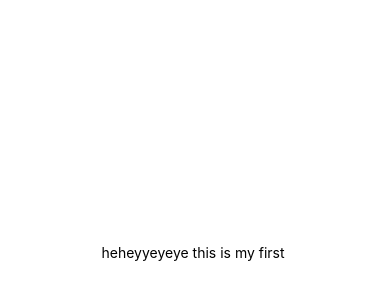
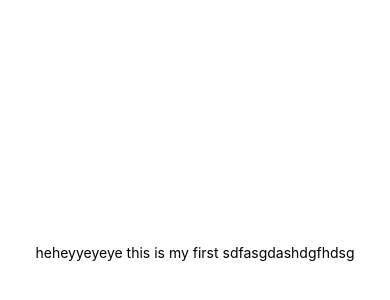
Before and after one commit to jstgrowup/React-Native, a React Native app: screen / in a window 390 px wide. Shown: the part 170-470 px from the top of the page. Built offline with nearby package versions, Linux system fonts and the light colour scheme.

Commit message:
2nd push

```diff
--- a/App.js
+++ b/App.js
@@ -4,7 +4,7 @@ import { StyleSheet, Text, View } from 'react-native';
 export default function App() {
   return (
     <View style={styles.container}>
-      <Text>heheyyeyeye this is my first </Text>
+      <Text>heheyyeyeye this is my first sdfasgdashdgfhdsg</Text>
       <StatusBar style="auto" />
     </View>
   );
```
Also changed, not shown: 1 other file (tests, documents, lock files or other folders).
